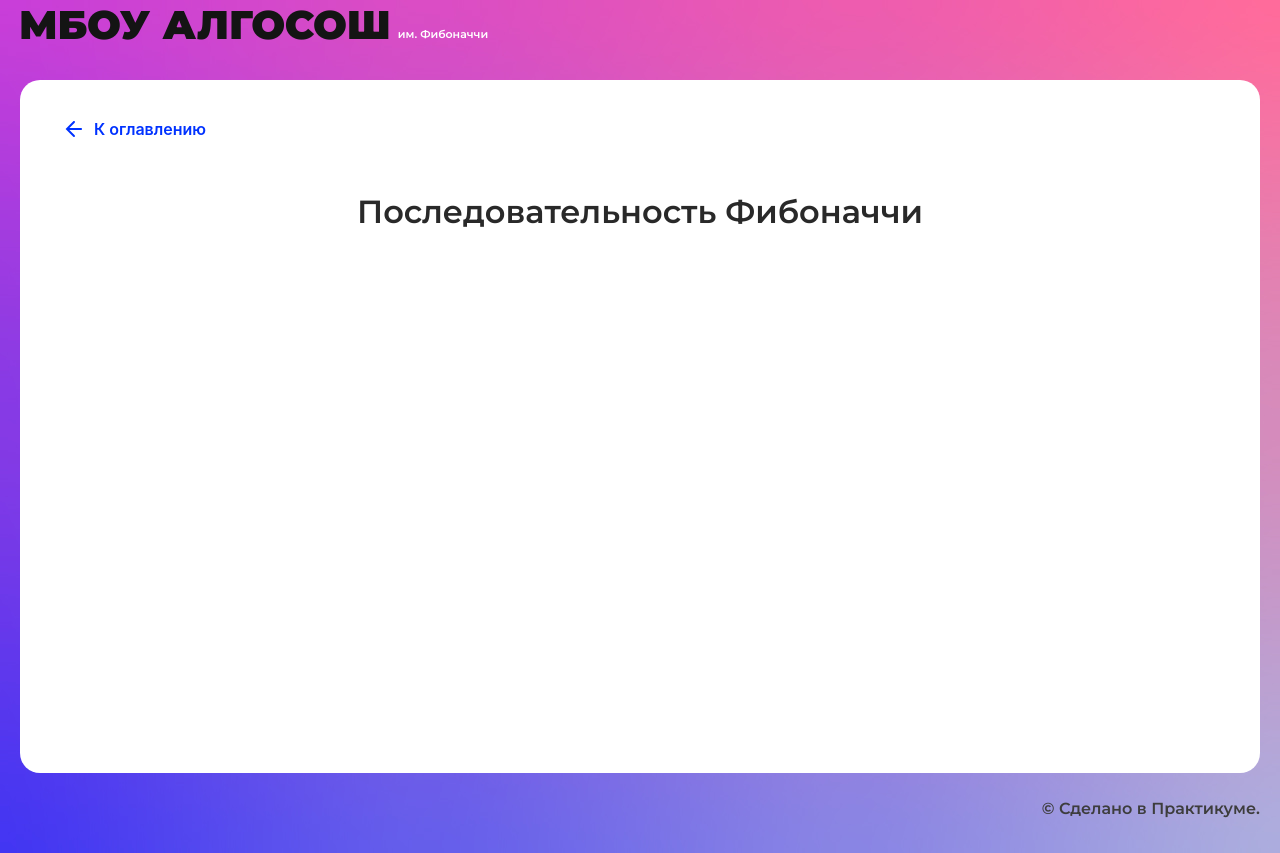
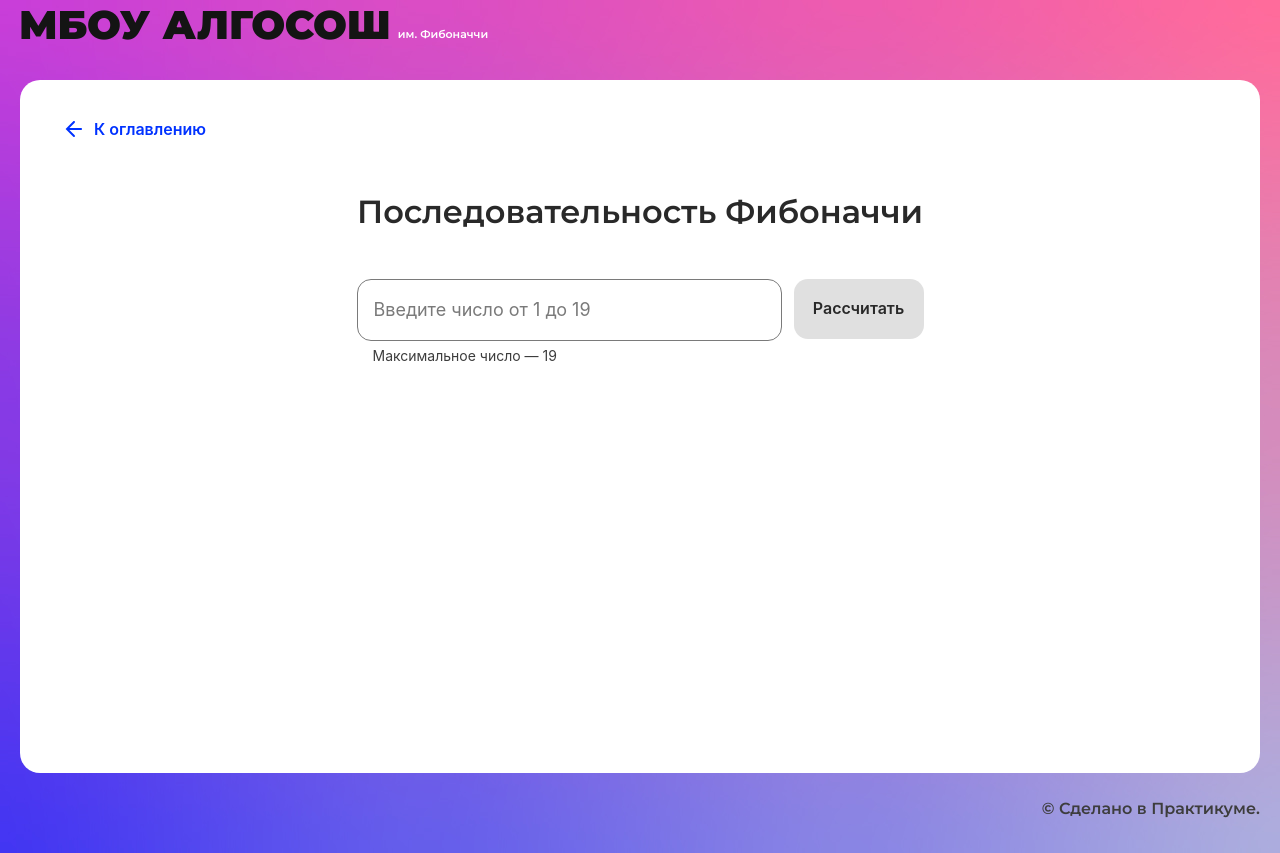
Before and after one commit to gudrum1983/algososh, a React (Create React App) app: page /fibonacci in a window 1280 px wide. Built offline with nearby package versions, Linux system fonts and the light colour scheme.

Commit message:
feat: создать функционал нахождения фибоначчи// create functionality for finding Fibonacci numbers

```diff
--- /dev/null
+++ b/src/algorithms/get-fibo-num-with-history/calculate-fibonacci-with-memoization.ts
@@ -0,0 +1,59 @@
+import {v4 as uuidv4} from "uuid";
+import {TElementFibb} from "../../pages/fibonacci-page/fibonacci-page";
+
+export function calculateFibonacciWithMemoization(index: number,
+                                                  fibonacciCache: Record<number, number> | null):
+  [Record<number, number>, Array<Array<TElementFibb>>] {
+
+  if (fibonacciCache && index in fibonacciCache) {
+    const test = createHisrory(fibonacciCache, index)
+
+    return [fibonacciCache, test]
+  }
+
+  const mapHas: Record<number, number> = fibonacciCache ? {...fibonacciCache} : {0: 1, 1: 1};
+
+  function fibonacciNumbers(index: number, mapHas: Record<number, number>): number {
+
+    if (!(index in mapHas)) {
+
+      mapHas[index] = fibonacciNumbers(index - 1, mapHas) + fibonacciNumbers(index - 2, mapHas)
+    }
+    return mapHas[index]
+  }
+
+  fibonacciNumbers(index, mapHas)
+
+  const snapshotsList = createHisrory(mapHas, index)
+
+
+  return [mapHas, snapshotsList]
+}
+
+function createHisrory(mapHas: Record<number, number>, index: number) {
+
+  const snapshotsList: Array<Array<TElementFibb>> = []
+
+  const snapshotsItem: Array<TElementFibb> = []
+
+  let i = 0
+
+  while (i <= index) {
+
+    snapshotsItem[i] = {
+      value: mapHas[i],
+      id: uuidv4(),
+      order: i
+    }
+
+
+    snapshotsList.push([...snapshotsItem]);
+    i++
+
+
+  }
+
+
+  return snapshotsList
+
+}
--- a/src/components/app/app.tsx
+++ b/src/components/app/app.tsx
@@ -1,6 +1,6 @@
 import React from "react";
 import { BrowserRouter, Route, Switch } from "react-router-dom";
-import { FibonacciPage } from "../fibonacci-page/fibonacci-page";
+import { FibonacciPage } from "../../pages/fibonacci-page/fibonacci-page";
 import { ListPage } from "../list-page/list-page";
 import { MainPage } from "../main-page/main-page";
 import { QueuePage } from "../queue-page/queue-page";
--- a/src/components/fibonacci-page/fibonacci-page.tsx
+++ /dev/null
@@ -1,10 +0,0 @@
-import React from "react";
-import { SolutionLayout } from "../ui/solution-layout/solution-layout";
-
-export const FibonacciPage: React.FC = () => {
-  return (
-    <SolutionLayout title="Последовательность Фибоначчи">
-
-    </SolutionLayout>
-  );
-};
--- a/src/components/step-by-step-display/step-by-step-display.tsx
+++ b/src/components/step-by-step-display/step-by-step-display.tsx
@@ -1,21 +1,22 @@
 import {Queue} from "../../utils/queue";
 import React, {useState} from "react";
-import {TElements, TSnapshots} from "../../pages/string/string";
 import {DELAY_IN_MS} from "../../constants/delays";
 import {test} from "../../utils/confetti/confetti";
 
-
-export const StepByStepDisplay = ({setLoader, stateSnapshotsList, delay = DELAY_IN_MS, content}: {
-  stateSnapshotsList: TSnapshots<TElements>
+type TSteps<T> = {
+  stateSnapshotsList: Array<Array<T>>
   delay?: number,
   setLoader: React.Dispatch<React.SetStateAction<boolean>>,
-  content: (elementsList: TElements) => JSX.Element
-}) => {
-  const [arr, setArr] = useState<TElements | null>(null);
+  content: (elementsList: Array<T>) => JSX.Element
+}
+
+
+export const StepByStepDisplay = <T,>({setLoader, stateSnapshotsList, delay = DELAY_IN_MS, content}: TSteps<T>) => {
+  const [arr, setArr] = useState<Array<T> | null>(null);
 
   const stepsQueue = React.useMemo(() => {
     if (stateSnapshotsList) {
-      return new Queue<TElements>(10, stateSnapshotsList)
+      return new Queue<Array<T>>(0, stateSnapshotsList)
     }
     return null
   }, [stateSnapshotsList])
@@ -58,8 +59,8 @@ export const StepByStepDisplay = ({setLoader, stateSnapshotsList, delay = DELAY_
   }, [arr]);
 
   return (
-    <ul className="container-result list">
+    <>
       {arr && content(arr)}
-    </ul>
+    </>
   );
 };
--- a/src/index.css
+++ b/src/index.css
@@ -1,15 +1,15 @@
 body {
   margin: 0;
   font-family: -apple-system, BlinkMacSystemFont, "Segoe UI", "Roboto", "Oxygen",
-    "Ubuntu", "Cantarell", "Fira Sans", "Droid Sans", "Helvetica Neue",
-    sans-serif;
+  "Ubuntu", "Cantarell", "Fira Sans", "Droid Sans", "Helvetica Neue",
+  sans-serif;
   -webkit-font-smoothing: antialiased;
   -moz-osx-font-smoothing: grayscale;
 }
 
 code {
   font-family: source-code-pro, Menlo, Monaco, Consolas, "Courier New",
-    monospace;
+  monospace;
 }
 
 .container-inputs-buttons {
@@ -25,6 +25,10 @@ code {
   padding-bottom: 120px;
 }
 
+.container_type_fibb {
+  padding-bottom: 48px;
+}
+
 .container-result {
   display: flex;
   flex-direction: row;
@@ -34,12 +38,26 @@ code {
   margin: 0;
 }
 
+.container-result-fibb {
+  grid-template-columns: repeat(10, fit-content(100px));
+  display: grid;
+  justify-content: center;
+  width: 100%;
+  margin: 0 auto;
+  row-gap: 78px;
+}
+
+.fibb {
+  margin: 0 8px 0;
+}
+
+
 .list {
-list-style: none;
+  list-style: none;
   padding: 0;
 }
 
-.container-result-column{
+.container-result-column {
   display: flex;
   flex-direction: column;
 }
--- /dev/null
+++ b/src/pages/fibonacci-page/fibonacci-page.tsx
@@ -0,0 +1,66 @@
+import React, {useState} from "react";
+import {SolutionLayout} from "../../components/ui/solution-layout/solution-layout";
+import {Input} from "../../components/ui/input/input";
+import {Button} from "../../components/ui/button/button";
+import {StepByStepDisplay} from "../../components/step-by-step-display/step-by-step-display";
+import {Circle} from "../../components/ui/circle/circle";
+import {
+  calculateFibonacciWithMemoization
+} from "../../algorithms/get-fibo-num-with-history/calculate-fibonacci-with-memoization";
+import {SHORT_DELAY_IN_MS} from "../../constants/delays";
+
+export type TElementFibb = {
+  value: number,
+  id: string,
+  order: number
+}
+
+export const FibonacciPage: React.FC = () => {
+
+  const [inputValue, setInputValue] = useState<number | null>(null)
+  const [isLoader, setIsLoader] = useState<boolean>(false)
+  const [snapshots, setSnapshots] = useState<Array<Array<TElementFibb>> | null>(null)
+  const [memo, setMemo] = useState<Record<number, number> | null>(null)
+
+  function handlerOnClick(): void {
+    if (inputValue) {
+      setIsLoader(true)
+      const [memory, snapshotsList] = calculateFibonacciWithMemoization(inputValue, memo)
+      setSnapshots(snapshotsList)
+      setMemo(memory)
+    }
+  }
+
+  function handlerOnChange(e: React.ChangeEvent<HTMLInputElement>) {
+    setInputValue(e.target.valueAsNumber)
+  }
+
+
+  const CircleMemo = React.memo(Circle);
+
+  const content = (elementsList: Array<TElementFibb>) => {
+    return (
+      <ul className="container-result-fibb list">
+        {elementsList.map((element) => <li key={element.id}><CircleMemo extraClass="fibb" index={element.order}
+                                                                        letter={`${element.value}`}/>
+        </li>)}
+      </ul>
+ )
+    ;
+  }
+
+  const isCorrectNumber = Number(inputValue) >= 1 && Number(inputValue) <= 19
+
+
+  return (
+    <SolutionLayout title="Последовательность Фибоначчи">
+      <div role="form" className="container-inputs-buttons container_type_fibb">
+        <Input max={19} type={"number"} placeholder={"Введите число от 1 до 19"} isLimitText={true} onChange={handlerOnChange}
+               disabled={isLoader} min="1" step="1"/>
+        <Button onClick={handlerOnClick} text={"Рассчитать"} isLoader={isLoader} disabled={!isCorrectNumber}/>
+      </div>
+      {snapshots &&
+        <StepByStepDisplay<TElementFibb> stateSnapshotsList={snapshots} setLoader={setIsLoader} content={content} delay={SHORT_DELAY_IN_MS}/>}
+    </SolutionLayout>
+  );
+};
--- a/src/pages/string/string.tsx
+++ b/src/pages/string/string.tsx
@@ -4,53 +4,50 @@ import {Circle} from "../../components/ui/circle/circle";
 import {Input} from "../../components/ui/input/input";
 import {Button} from "../../components/ui/button/button";
 import {ElementStates} from "../../types/element-states";
-import {getReverseArrayWithHistory} from "../../utils/reverse";
+import {generateReversedStringSnapshots} from "../../utils/reverse";
 import {StepByStepDisplay} from "../../components/step-by-step-display/step-by-step-display";
 
 export type TElement = {
   value: string,
-  state: ElementStates
+  state?: ElementStates
   id: string
 }
 
-export type TElements = Array<TElement>
-
-export type TSnapshots<T> = Array<T>
 
 export const StringComponent: React.FC = () => {
 
-  const [inputString, setInputString] = useState<string>("")
+  const [inputValue, setInputValue] = useState<string>("")
   const [isLoader, setIsLoader] = useState<boolean>(false)
-  const [snapshots, setSnapshots] = useState<TSnapshots<TElements> | null>(null)
+  const [snapshots, setSnapshots] = useState<Array<Array<TElement>> | null>(null)
 
   function handlerOnClick():void {
     setIsLoader(true)
-    const snapshotsList = getReverseArrayWithHistory(inputString)
+    const snapshotsList = generateReversedStringSnapshots(inputValue)
     setSnapshots(snapshotsList)
   }
 
   function handlerOnChange(e: React.ChangeEvent<HTMLInputElement>)  {
-    setInputString(e.target.value)
+    setInputValue(e.target.value)
   }
 
   const CircleMemo = React.memo(Circle);
 
-  const content = (elementsList: TElements) => {
+  const content = (elementsList: Array<TElement>) => {
     return (
-      <>
+      <ul className="container-result list">
         {elementsList.map((element) => <li key={element.id}><CircleMemo state={element.state} letter={element.value}/></li>)}
-      </>
+      </ul>
     );
   }
 
   return (
     <SolutionLayout title="Строка">
       <div role="form" className="container-inputs-buttons container_type_string">
-        <Input maxLength={11} isLimitText={true} onChange={handlerOnChange} value={inputString} disabled={isLoader}/>
-        <Button onClick={handlerOnClick} text={"Развернуть"} isLoader={isLoader} disabled={!inputString}/>
+        <Input maxLength={11} isLimitText={true} onChange={handlerOnChange} value={inputValue} disabled={isLoader}/>
+        <Button onClick={handlerOnClick} text={"Развернуть"} isLoader={isLoader} disabled={!inputValue}/>
       </div>
       {snapshots &&
-        <StepByStepDisplay stateSnapshotsList={snapshots} setLoader={setIsLoader} content={content}/>}
+        <StepByStepDisplay<TElement> stateSnapshotsList={snapshots} setLoader={setIsLoader} content={content}/>}
     </SolutionLayout>
   );
 };
--- a/src/utils/confetti/confetti.tsx
+++ b/src/utils/confetti/confetti.tsx
@@ -29,6 +29,5 @@ export function test () {
   setTimeout(shoot, 0);
   setTimeout(shoot, 200);
   setTimeout(shoot, 400);
-  setTimeout(shoot, 600);
-  setTimeout(shoot, 800);
+
 }
--- a/src/utils/reverse.ts
+++ b/src/utils/reverse.ts
@@ -1,12 +1,12 @@
 import {ElementStates} from "../types/element-states";
-import {TElements, TSnapshots} from "../pages/string/string";
+import {TElement} from "../pages/string/string";
 import {cloneElements, setState, swap} from "./utils";
 import {v4 as uuidv4} from 'uuid';
 
-export const getReverseArrayWithHistory = (string: string): TSnapshots<TElements> => {
+export const generateReversedStringSnapshots = (string: string): Array<Array<TElement>> => {
 
   //Массив элементов созданных из каждого символа строки
-  const initElements: TElements = string.split('').map((item) => ({
+  const initElements: Array<TElement> = string.split('').map((item) => ({
     value: item,
     state: ElementStates.Default,
     id: uuidv4()
@@ -14,7 +14,7 @@ export const getReverseArrayWithHistory = (string: string): TSnapshots<TElements
 
   //Копия массива initElements для сортировки
   const elements = cloneElements(initElements);
-  const stateSnapshotsList: TSnapshots<TElements> = [];
+  const stateSnapshotsList: Array<Array<TElement>> = [];
   //Массив для хранения истории разворота
 
 
--- a/src/utils/utils.ts
+++ b/src/utils/utils.ts
@@ -1,7 +1,7 @@
-import {TElement, TElements} from "../pages/string/string";
+import {TElement} from "../pages/string/string";
 import {ElementStates} from "../types/element-states";
 
-export function cloneElements(elements: TElements): TElements {
+export function cloneElements(elements: Array<TElement>): Array<TElement> {
   return elements.map(el => ({...el}));
 }
 
```
Also changed, not shown: src/algorithms/get-fibo-num-with-history/get-fibo-num-with-history.ts (deleted, +0 -25 lines).
